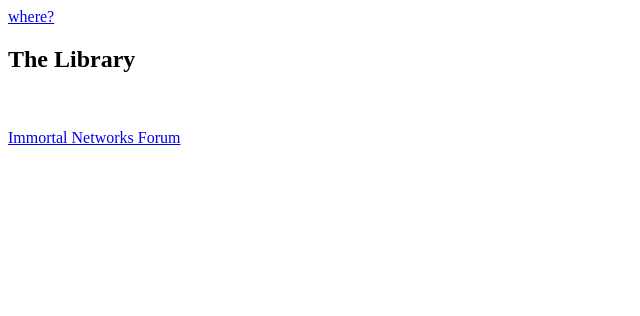
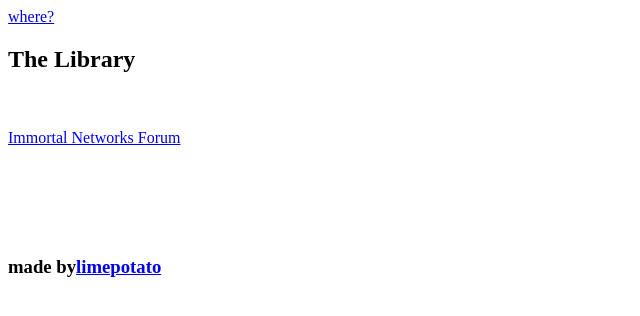
Before and after one commit to LimePotato/nullafati.xyz, a plain HTML site: page index.html in a window 1280 px wide. Shown: the whole page, without its empty margins (0-640 px from the left). Drawn offline with Linux system fonts and the light colour scheme.

Commit message:
Update Clarity

```diff
--- a/index.html
+++ b/index.html
@@ -9,5 +9,7 @@
     <h2>The Library</h2>
     <br><br>
     <a href="Archives/Websites/Immortal Networks Archive.html">Immortal Networks Forum</a>
+    <br><br><br><br><br><br>
+    <h3>made by<a href="https://limepot.xyz">limepotato</a></h3>
 </body>
 </html>
```
Also changed, not shown: Archives/Websites/Immortal Networks Archive.html (+2 -0 lines).
